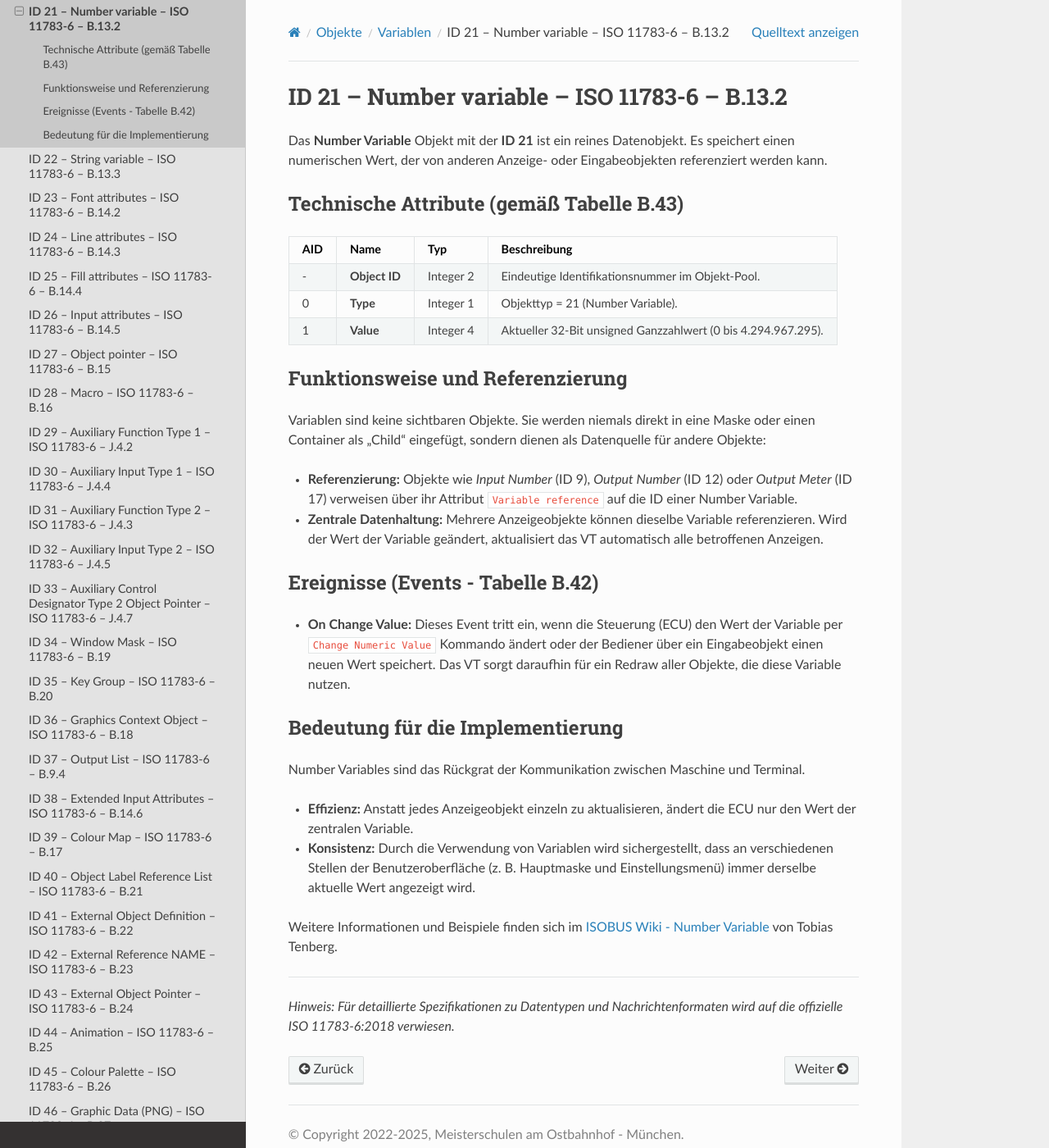
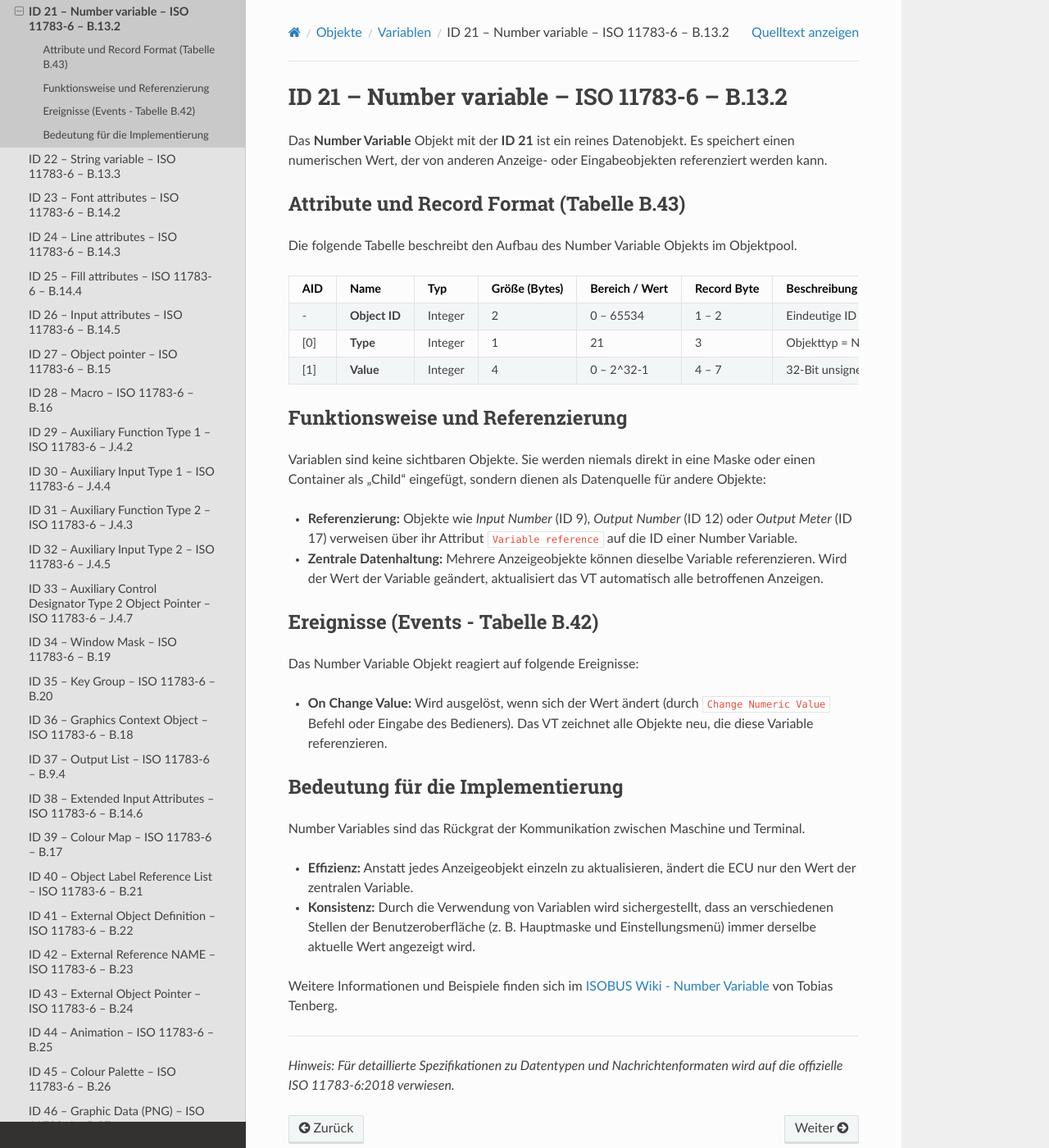
Before and after one commit to Meisterschulen-am-Ostbahnhof-Munchen/ISOBUS-VT-Objects-docs, a Sphinx documentation site: the page built from docs/isobus-objects/ID-21---Number-variable---ISO-11783-6---B.13.2.md, in a window 1280 px wide and 1400 px high. Shown: the whole window at 82% size. Built offline with Sphinx 7.4.7 and the Read the Docs theme 3.1.0, drawn with Linux system fonts in a browser that asks for light colours.

Commit message:
docs: update Number Variable (ID 21) with accurate attribute table and record format from ISO 11783-6 Annex B.13.2

```diff
--- a/docs/isobus-objects/ID-21---Number-variable---ISO-11783-6---B.13.2.md
+++ b/docs/isobus-objects/ID-21---Number-variable---ISO-11783-6---B.13.2.md
@@ -5,13 +5,15 @@
 
 Das **Number Variable** Objekt mit der **ID 21** ist ein reines Datenobjekt. Es speichert einen numerischen Wert, der von anderen Anzeige- oder Eingabeobjekten referenziert werden kann.
 
-## Technische Attribute (gemäß Tabelle B.43)
+### Attribute und Record Format (Tabelle B.43)
 
-| AID | Name | Typ | Beschreibung |
-| :--- | :--- | :--- | :--- |
-| - | **Object ID** | Integer 2 | Eindeutige Identifikationsnummer im Objekt-Pool. |
-| 0 | **Type** | Integer 1 | Objekttyp = 21 (Number Variable). |
-| 1 | **Value** | Integer 4 | Aktueller 32-Bit unsigned Ganzzahlwert (0 bis 4.294.967.295). |
+Die folgende Tabelle beschreibt den Aufbau des Number Variable Objekts im Objektpool.
+
+| AID | Name | Typ | Größe (Bytes) | Bereich / Wert | Record Byte | Beschreibung |
+| :--- | :--- | :--- | :--- | :--- | :--- | :--- |
+| - | **Object ID** | Integer | 2 | 0 – 65534 | 1 – 2 | Eindeutige ID im Objektpool. |
+| [0] | **Type** | Integer | 1 | 21 | 3 | Objekttyp = Number Variable. |
+| [1] | **Value** | Integer | 4 | 0 – 2^32-1 | 4 – 7 | 32-Bit unsigned Integer-Wert. |
 
 ## Funktionsweise und Referenzierung
 Variablen sind keine sichtbaren Objekte. Sie werden niemals direkt in eine Maske oder einen Container als "Child" eingefügt, sondern dienen als Datenquelle für andere Objekte:
@@ -20,7 +22,10 @@
 *   **Zentrale Datenhaltung:** Mehrere Anzeigeobjekte können dieselbe Variable referenzieren. Wird der Wert der Variable geändert, aktualisiert das VT automatisch alle betroffenen Anzeigen.
 
 ## Ereignisse (Events - Tabelle B.42)
-*   **On Change Value:** Dieses Event tritt ein, wenn die Steuerung (ECU) den Wert der Variable per `Change Numeric Value` Kommando ändert oder der Bediener über ein Eingabeobjekt einen neuen Wert speichert. Das VT sorgt daraufhin für ein Redraw aller Objekte, die diese Variable nutzen.
+
+Das Number Variable Objekt reagiert auf folgende Ereignisse:
+
+*   **On Change Value:** Wird ausgelöst, wenn sich der Wert ändert (durch `Change Numeric Value` Befehl oder Eingabe des Bedieners). Das VT zeichnet alle Objekte neu, die diese Variable referenzieren.
 
 ## Bedeutung für die Implementierung
 Number Variables sind das Rückgrat der Kommunikation zwischen Maschine und Terminal.
```
